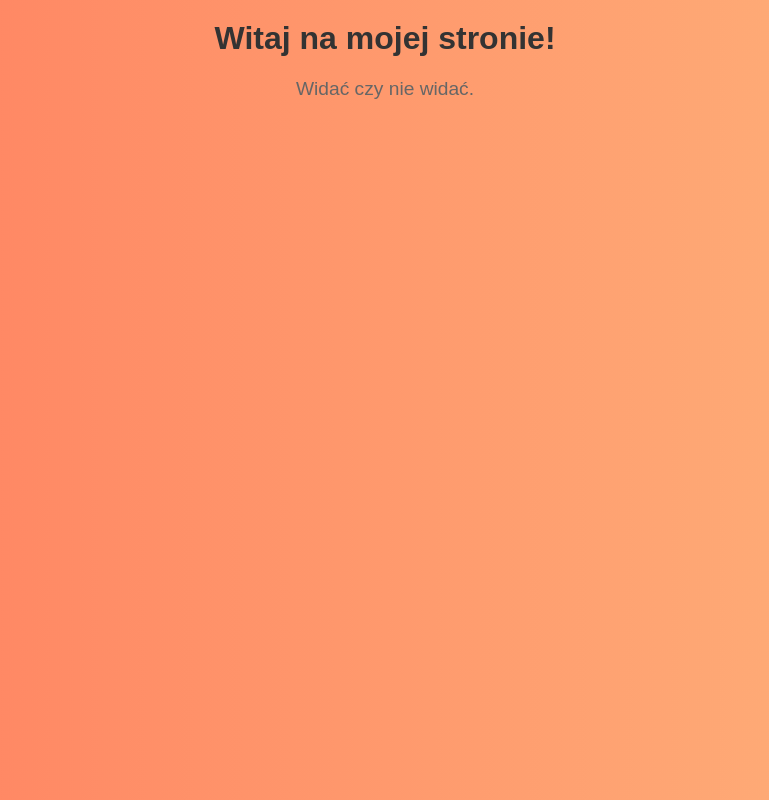
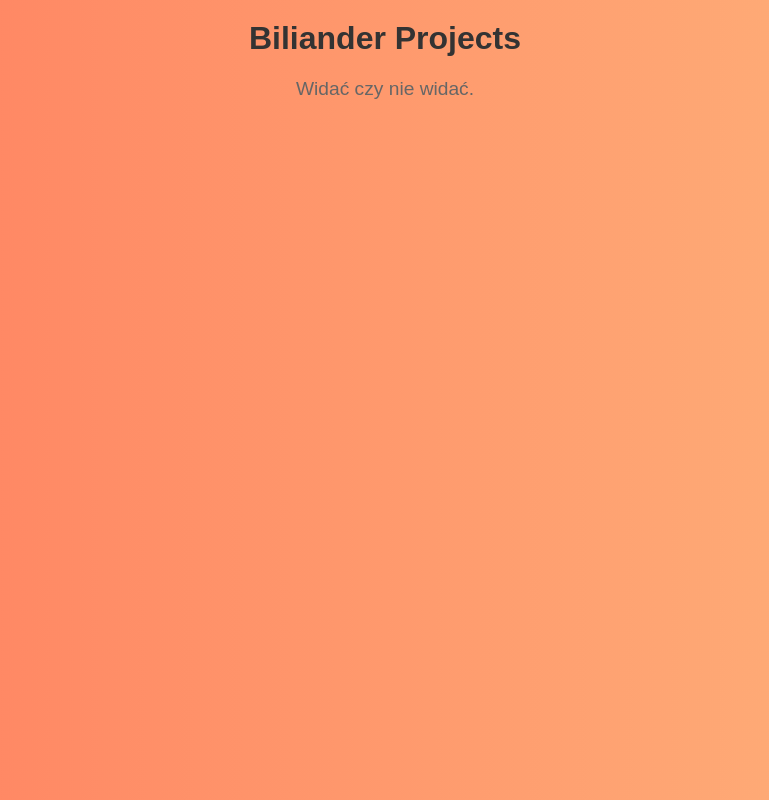
Before and after one commit to biliander93/BilianderProjects, a plain HTML site: page index.html in a window 1280 px wide. Shown: the whole page, without its empty margins (255-1024 px from the left). Drawn offline with Linux system fonts and the light colour scheme.

Commit message:
Update index.html

```diff
--- a/index.html
+++ b/index.html
@@ -13,7 +13,7 @@
 </head>
 
 <body>
-    <h1>Witaj na mojej stronie!</h1>
+    <h1>Biliander Projects</h1>
     <p>Widać czy nie widać.</p>
 </body>
 </html>
```
